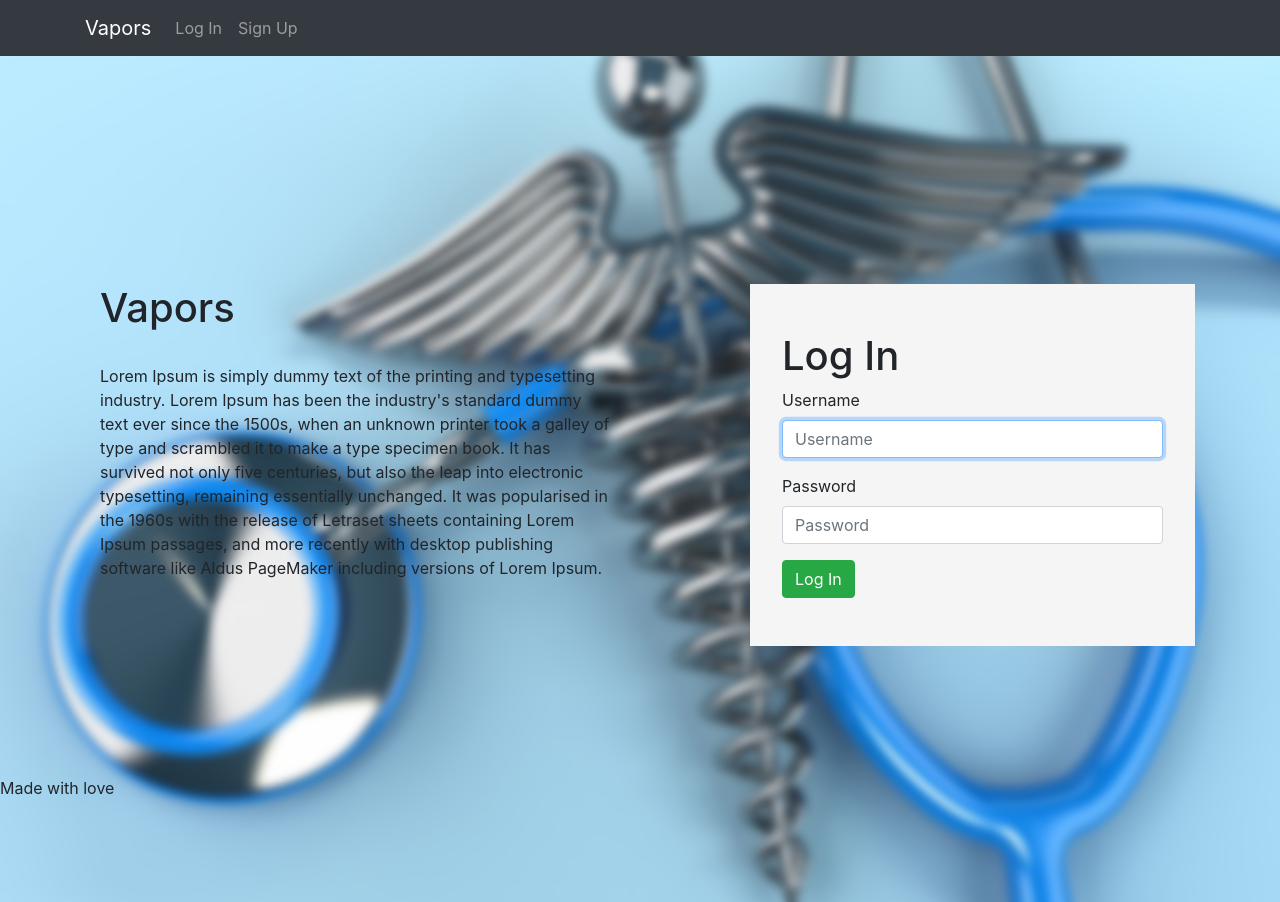
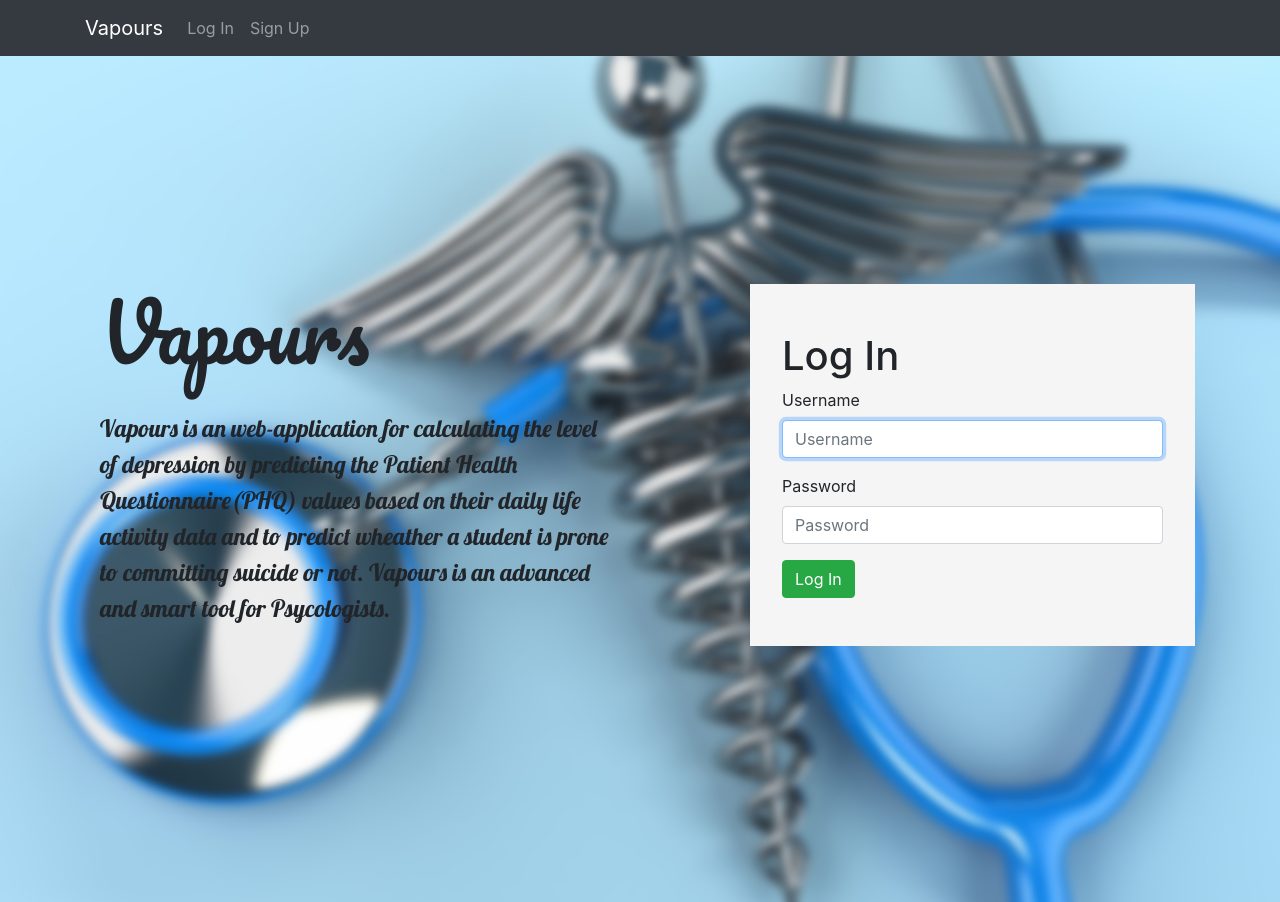
Before and after one commit to sachiket/Vapours, a Django app: page / in a window 1280 px wide. Run offline with Django 3.2, Linux system fonts and the light colour scheme; some libraries are stand-ins or nearby versions.

Commit message:
Adds styles to all pages

```diff
--- a/Vapors_app/templates/accounts/login.html
+++ b/Vapors_app/templates/accounts/login.html
@@ -2,6 +2,8 @@
 {% load bootstrap3 %}
 
 {% block content %}
+<main>
+  <div class="bgclr">
     <div class="container">
       <h1>Log In</h1>
       <form  method="POST">
@@ -11,4 +13,6 @@
       </form>
 
     </div>
+  </div>
+</main>
 {% endblock %}
--- a/Vapors_app/templates/accounts/signup.html
+++ b/Vapors_app/templates/accounts/signup.html
@@ -2,6 +2,8 @@
 {% load bootstrap3 %}
 
 {% block content %}
+<main>
+  <div class="bgclr pad">
     <div class="container">
       <h1>Sign Up</h1>
       <form  method="POST">
@@ -11,4 +13,6 @@
       </form>
 
     </div>
+  </div>
+</main>
 {% endblock %}
--- a/static/css/master.css
+++ b/static/css/master.css
@@ -7,6 +7,13 @@ html {
     color: #dddddd;
 }
 
+.pad {
+    padding: 2%;
+}
+.results {
+    padding: 10%;
+    margin: 10%;
+}
 #index-top {
     background-image: url(../images/img.jpg);
     height: 100%;
--- a/templates/base.html
+++ b/templates/base.html
@@ -3,7 +3,7 @@
 <html lang="en" dir="ltr">
   <head>
     <meta charset="utf-8">
-    <title>Vapors</title>
+    <title>Vapours</title>
     {% comment %} <link rel="stylesheet" href="https://maxcdn.bootstrapcdn.com/bootstrap/3.3.7/css/bootstrap.min.css" integrity="sha384-BVYiiSIFeK1dGmJRAkycuHAHRg32OmUcww7on3RYdg4Va+PmSTsz/K68vbdEjh4u" crossorigin="anonymous">
     <link rel="stylesheet" href="https://maxcdn.bootstrapcdn.com/bootstrap/3.3.7/css/bootstrap-theme.min.css" integrity="sha384-rHyoN1iRsVXV4nD0JutlnGaslCJuC7uwjduW9SVrLvRYooPp2bWYgmgJQIXwl/Sp" crossorigin="anonymous">
     <script src="https://maxcdn.bootstrapcdn.com/bootstrap/3.3.7/js/bootstrap.min.js" integrity="sha384-Tc5IQib027qvyjSMfHjOMaLkfuWVxZxUPnCJA7l2mCWNIpG9mGCD8wGNIcPD7Txa" crossorigin="anonymous"></script> {% endcomment %}
@@ -17,7 +17,7 @@
   <body>
     <nav class="navbar navbar-expand-lg navbar-dark bg-dark" role="navigation" id="navbar">
       <div class="container collapse navbar-collapse">
-        <a class= 'navbar-brand' href="{% url 'home' %}">Vapors</a>
+        <a class= 'navbar-brand' href="{% url 'home' %}">Vapours</a>
         <button class="navbar-toggler" type="button" data-toggle="collapse" data-target="#navbarList" aria-controls="navbarList" aria-expanded="false" aria-label="Toggle navigation">
           <span class="navbar-toggler-icon"></span>
         </button>
--- a/templates/index.html
+++ b/templates/index.html
@@ -1,6 +1,24 @@
 {% extends "base.html" %}
 {% load bootstrap3 %}
 {% block content %}
+
+<link rel="stylesheet" href="https://fonts.googleapis.com/css?family=Pacifico|Lobster">
+<style>
+    #title {
+      font-family: 'Pacifico', serif;
+      font-size: 78px;
+    }
+    @media only screen and (max-width: 768px) {
+      #title {
+        font-size: 48px;
+      }
+    }
+    #info_vapors{
+      font-family: 'Lobster', serif;
+      font-size: 24px;
+    }
+</style>
+
   {% comment %} <h1>Welcome</h1> {% endcomment %}
   <div id="backgrdimg"></div>
   <main id="index-top">
@@ -10,13 +28,9 @@
         {% comment %} info {% endcomment %}
         <div id="about" class="col-md-6">
           <div class="container">
-            <h1>Vapors</h1>
+            <h1 id="title">Vapours</h1>
             <br />
-            <p>Lorem Ipsum is simply dummy text of the printing and typesetting industry.
-            Lorem Ipsum has been the industry's standard dummy text ever since the 1500s, when an unknown printer took a galley of type and scrambled it to make a type specimen book.
-            It has survived not only five centuries, but also the leap into electronic typesetting, remaining essentially unchanged.
-            It was popularised in the 1960s with the release of Letraset sheets containing Lorem Ipsum passages, and more recently with desktop publishing software like Aldus PageMaker including versions of Lorem Ipsum.
-            </p>
+            <div id="info_vapors">Vapours is an web-application for calculating the level of depression by predicting the Patient Health Questionnaire(PHQ) values based on their daily life activity data and to predict wheather a student is prone to committing suicide or not. Vapours is an advanced and smart tool for Psycologists.</div>
           </div>
         </div>
 
@@ -38,7 +52,5 @@
 
       </div>
     </div>
-
-    <div id="footer">Made with love</div>
   </main>
 {% endblock %}
```
Also changed, not shown: Vapors_app/templates/accounts/qform.html (+6 -62 lines), templates/case_list.html (+6 -4 lines), templates/result.html (+23 -5 lines), db.sqlite3. Lines whose indentation alone changed are shown as unchanged.
